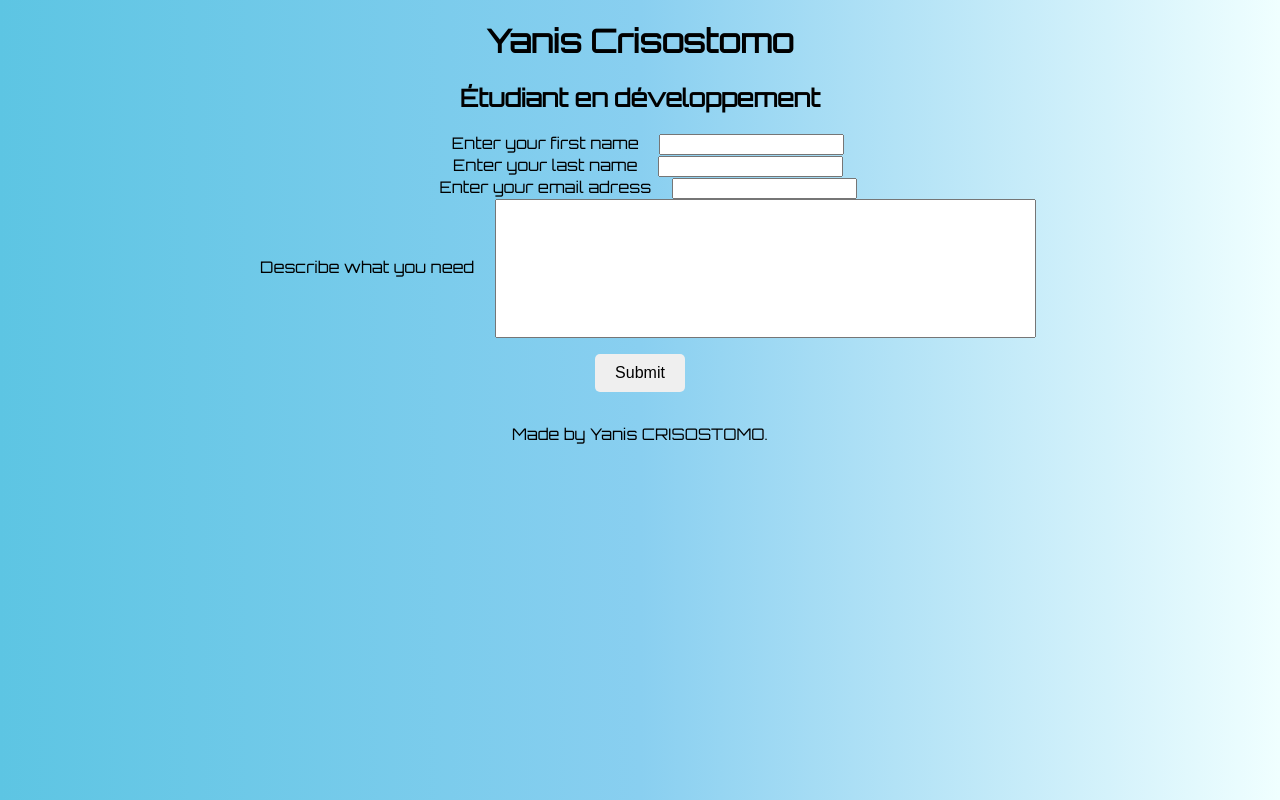
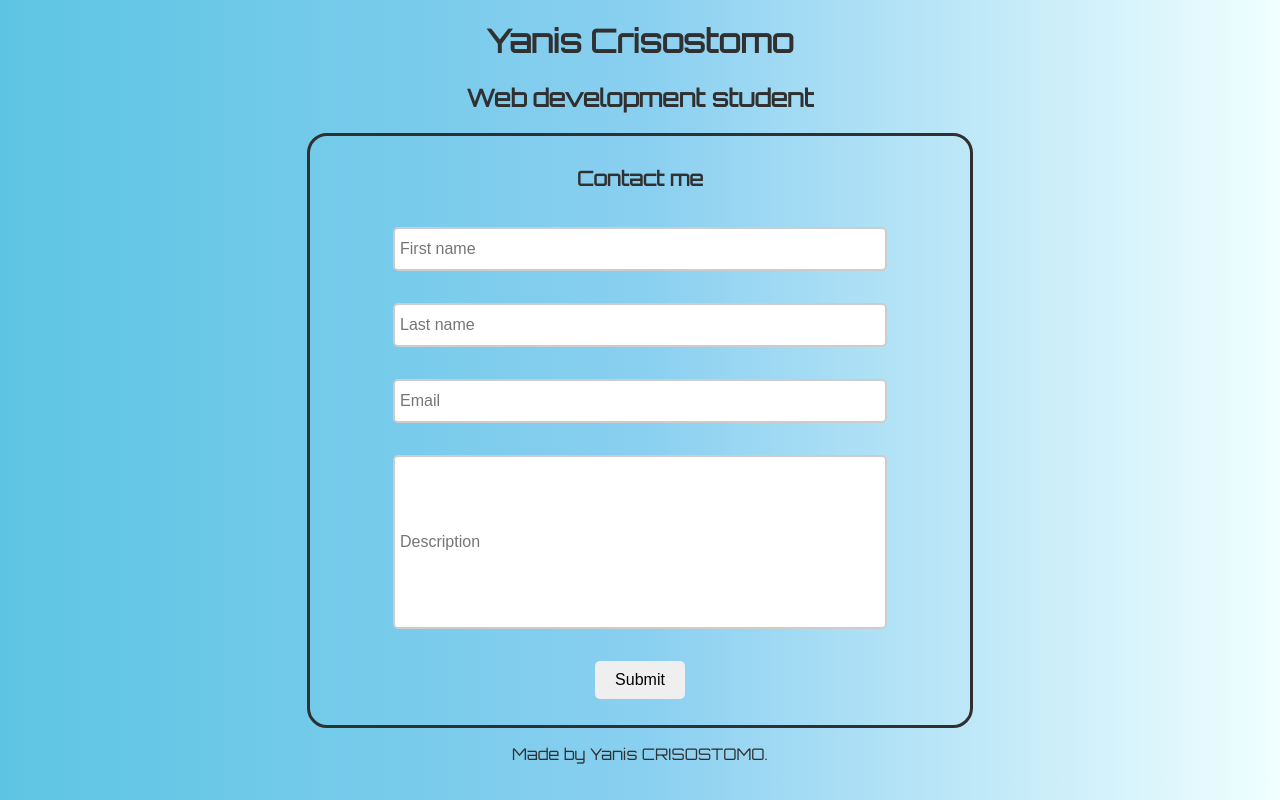
Before and after one commit to yanisscrstmo/SiteYanis, a Flask app: page / in a window 1280 px wide. Run offline with Flask 3, Linux system fonts and the light colour scheme.

Commit message:
02/01/2024

```diff
--- a/static/style.css
+++ b/static/style.css
@@ -2,12 +2,23 @@
 /*@media screen and (max-width: 767px) and (orientation: landscape) {}*/
 /*@media screen and (min-width: 768px) and (max-width: 1024px) {}*/
 @import url('https://fonts.googleapis.com/css2?family=Orbitron&display=swap');
+
 .title {
     text-align: center;
     font-family: 'Orbitron', sans-serif;
 }
 p {
     text-align: center;
+}
+section.contact {
+    font-family: 'Orbitron', sans-serif;
+    text-align: center;
+    border: 3px solid #303030;
+    border-radius: 20px;
+    width: 40em;
+    padding: 10px;
+    margin-left: auto;
+    margin-right: auto;
 }
 
 .footer-made {
@@ -28,14 +39,33 @@ section.div {
 }
 form.input {
     margin: 1em;
+    vertical-align: center;
+
+}
+#first-name {
+    width: 30em;
+    margin: 1em;
+}
+#last-name {
+    width: 30em;
+    margin: 1em;
+}
+#email {
+    width: 30em;
+    margin: 1em;
+}
+#description {
+    width: 30em;
+    height: 10em;
+    margin: 1em;
+}
+p.contact {
+    font-size: 20px;
 }
 label {
     text-align: right;
     margin: 1em;
-}
-#description {
-    width: 40em;
-    height: 10em;
+    vertical-align: middle;
 }
 button {
     display: inline-block;
@@ -52,8 +82,16 @@ button {
 button.submit:hover {
     background-color: #2980b9;
 }
+input {
+    width: 200px;
+    height: 30px;
+    border: 2px solid #ccc;
+    border-radius: 5px;
+    padding: 5px;
+    font-size: 16px;
+    vertical-align: middle
+}
 body {
     background: linear-gradient(0.25turn, #5dc5e3, #89CFF0, #F0FFFF);
-    align-items: center;
-    position: relative;
+    color: #303030;
 }
--- a/templates/index.html
+++ b/templates/index.html
@@ -1,5 +1,5 @@
 <!DOCTYPE html>
-<html lang="fr">
+<html lang="en">
 <head>
     <meta charset="UTF-8" name="viewport" content="width=device-width, initial-scale=1.0">
     <title>Yanis CRISOSTOMO</title>
@@ -8,24 +8,21 @@
 </head>
 <body>
     <h1 class="title">Yanis Crisostomo</h1>
-    <h2 class="title">Étudiant en développement</h2>
+    <h2 class="title">Web development student</h2>
     <section class="contact">
+        <p class="contact"><b>Contact me</b></p>
         <form action="" method="post" class="contact">
             <div class="first-name">
-                <label for="first-name">Enter your first name</label>
-                <input type="text" name="first-name" id="first-name" required/>
+                <input type="text" name="first-name" id="first-name" placeholder="First name" required/>
             </div>
             <div class="last-name">
-                <label for="last-name">Enter your last name</label>
-                <input type="text" name="last-name" id="last-name" required/>
+                <input type="text" name="last-name" id="last-name" placeholder="Last name" required/>
             </div>
             <div class="email">
-                <label for="email">Enter your email adress</label>
-                <input type="email" name="email" id="email" required/>
+                <input type="email" name="email" id="email" placeholder="Email" required/>
             </div>
             <div class="description">
-                <label for="description">Describe what you need</label>
-                <input type="text" name="description" id="description" required/>
+                <input type="text" name="description" id="description" placeholder="Description" required/>
             </div>
             <button class="submit" onmouseover="animateButton(this)">Submit</button>
         </form>
```
